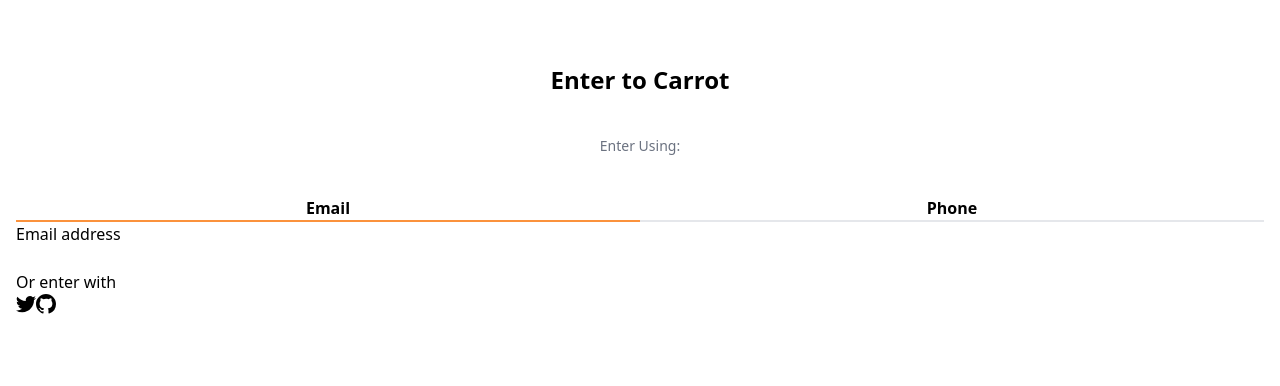
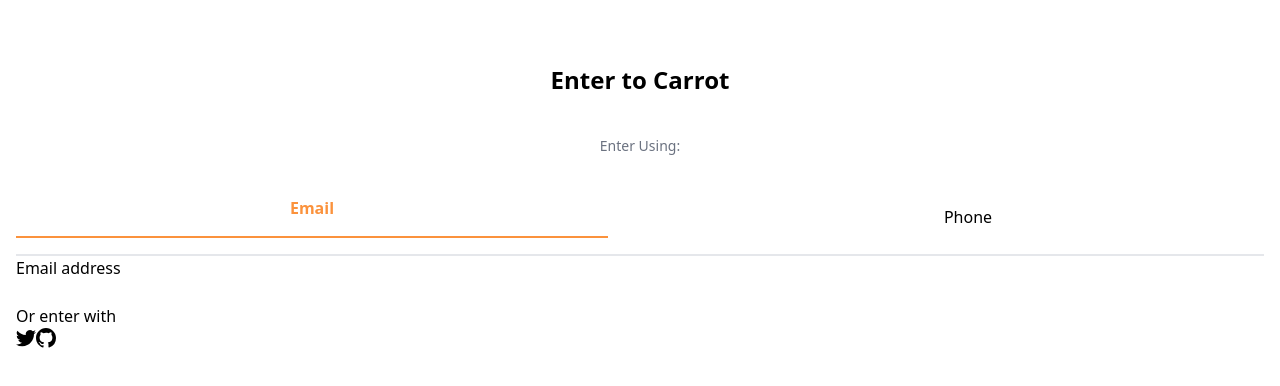
Before and after one commit to joyjsmun/clone-carrot-market, a Next.js app: page /enter in a window 1280 px wide. Shown: the top 386 px of the page. Built offline with nearby package versions, Linux system fonts and the light colour scheme.

Commit message:
ADD: README.md

```diff
--- a/pages/enter.tsx
+++ b/pages/enter.tsx
@@ -8,13 +8,13 @@
     return(
         <div className="mt-16 px-4">
             <h3 className="font-bold text-2xl text-center ">Enter to Carrot</h3>
-            <div>
+            <div className="flex flex-col items-center">
                 <div className="my-10">
-                    <h5 className="text-gray-500 text-sm text-center">Enter Using:</h5>
+                    <h5 className="text-gray-500 text-sm">Enter Using:</h5>
                 </div>
-                <div className="flex justify-around w-full">
-                    <button className="font-bold border-b-2 w-full border-orange-400" onClick={onEmailClick}>Email</button>
-                    <button className="font-bold border-b-2 w-full" onClick={onPhoneClick}>Phone</button>
+                <div className="grid grid-cols-2 gap-16 pb-4 align-middle border-b-2 w-full">
+                    <button className={`w-full ${method === "email" ?  "pb-4 border-b-2 border-orange-400 text-orange-400 font-bold" : null}`} onClick={onEmailClick}>Email</button>
+                    <button className={`w-full ${method === "phone" ?  "pb-4 border-b-2  border-orange-400 text-orange-400 font-bold" : null}`} onClick={onPhoneClick}>Phone</button>
                 </div>
             </div>
             <form>
```
Also changed, not shown: 1 other file (tests, documents, lock files or other folders).
